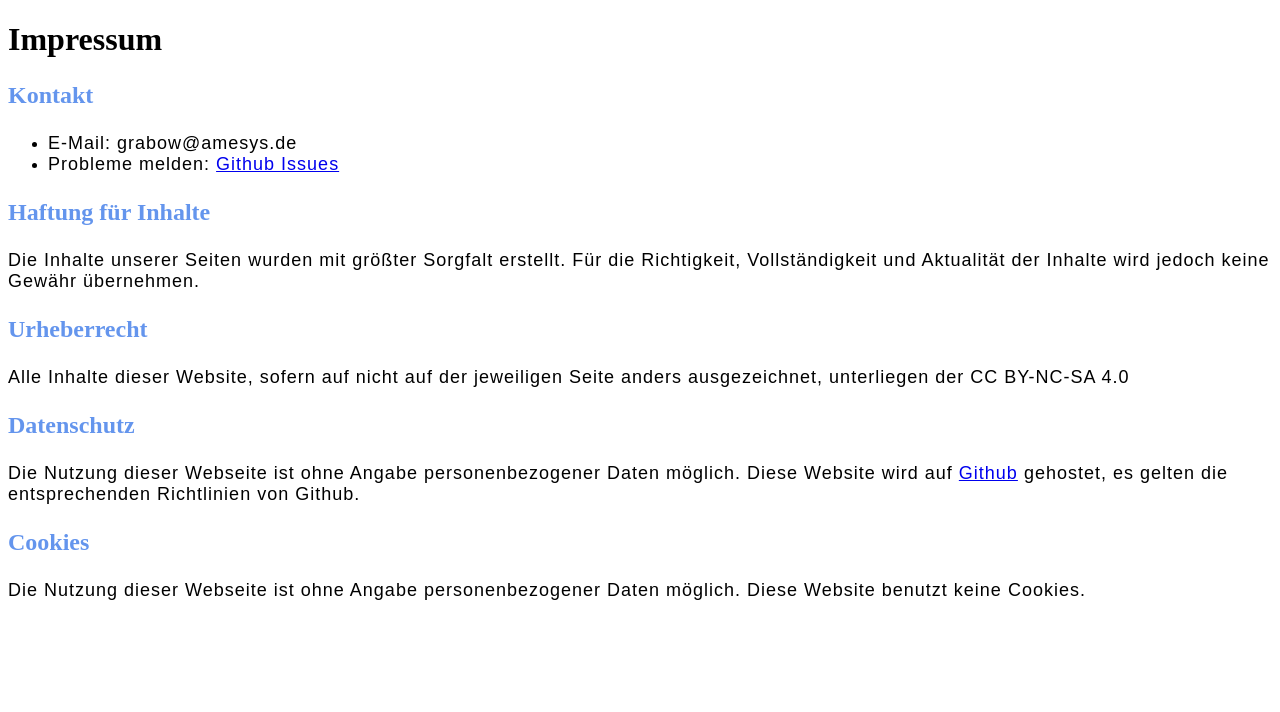
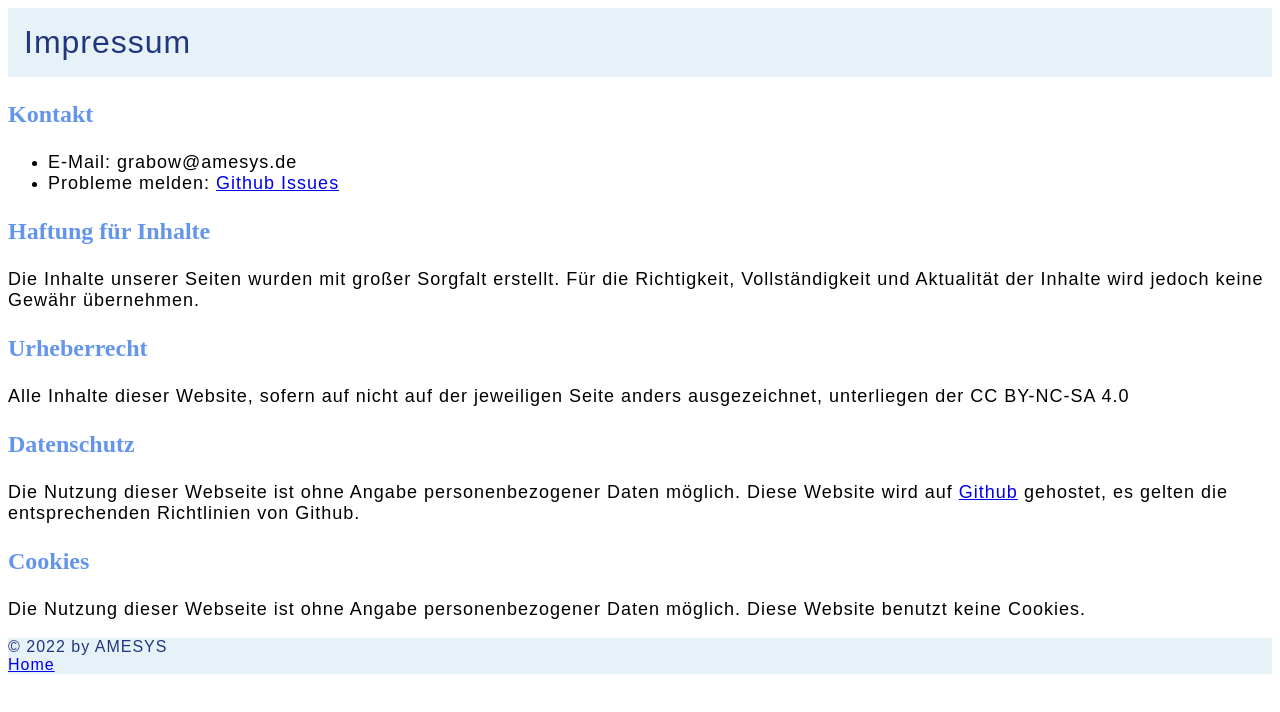
Before and after one commit to Feinmechaniker/Feinmechaniker.github.io, a plain HTML site: page impressum.html in a window 1280 px wide. Drawn offline with Linux system fonts and the light colour scheme.

Commit message:
Update impressum.html
25.11.22

```diff
--- a/impressum.html
+++ b/impressum.html
@@ -1,13 +1,18 @@
 <!DOCTYPE html>
-<html>
+<html lang="de"></html>
+
 <head>
-    <meta charset="utf-8">
+	<meta name="author" content="Joe G.">
+	<meta name="date" content="2022-11-25">
+	<meta charset="utf-8">
+	<meta name="viewport" content="width=device-width, initial-scale=1.0">
     <title>Impressum Humidity-Control</title>
 </head>
 
 <style>
 	h3 {color:cornflowerblue; font-size:24px;}
-	p {
+
+  p {
 	margin: 0 auto;
 	font-family: Arial, Helvetica, sans-serif;
 	font-style: normal;
@@ -15,10 +20,30 @@
 	font-size: 18px;
 	letter-spacing: 1px;
   }
+
+  header {
+	background: #e6f2f7;
+	padding: 1em;
+  }
+  header p {
+	font-size: 2em;
+	color: #04186bdd;
+  }
+
+  footer {
+	background: #e6f2f7;
+  }
+  footer p {
+	font-size: 1em;
+	color: #04186bdd;
+  }
+
 </style>
 
 <body>
-	<h1>Impressum</h1>
+	<header>
+		<p>Impressum</p>
+	</header>
 
 	<h3>Kontakt</h3>
 	<ul>
@@ -27,7 +52,7 @@
 	</ul>
 
 	<h3> Haftung für Inhalte</h3>
-    <p>Die Inhalte unserer Seiten wurden mit größter Sorgfalt erstellt. Für die Richtigkeit, Vollständigkeit und Aktualität der Inhalte wird jedoch keine Gewähr übernehmen.</p>
+    <p>Die Inhalte unserer Seiten wurden mit großer Sorgfalt erstellt. Für die Richtigkeit, Vollständigkeit und Aktualität der Inhalte wird jedoch keine Gewähr übernehmen.</p>
 
 	<h3>Urheberrecht</h3>
 	<p>Alle Inhalte dieser Website, sofern auf nicht auf der jeweiligen Seite anders ausgezeichnet, unterliegen der CC BY-NC-SA 4.0</p>
@@ -38,5 +63,12 @@
 	<h3>Cookies</h3>
 	<p>Die Nutzung dieser Webseite ist ohne Angabe personenbezogener Daten möglich. Diese Website benutzt keine Cookies.</p>
 
+	<br>
+	<footer>
+		<p>© 2022 by AMESYS
+		<br>
+		<a href="index.html">Home</a>
+		</p>
+	</footer>
 </body>
 </html>
```
